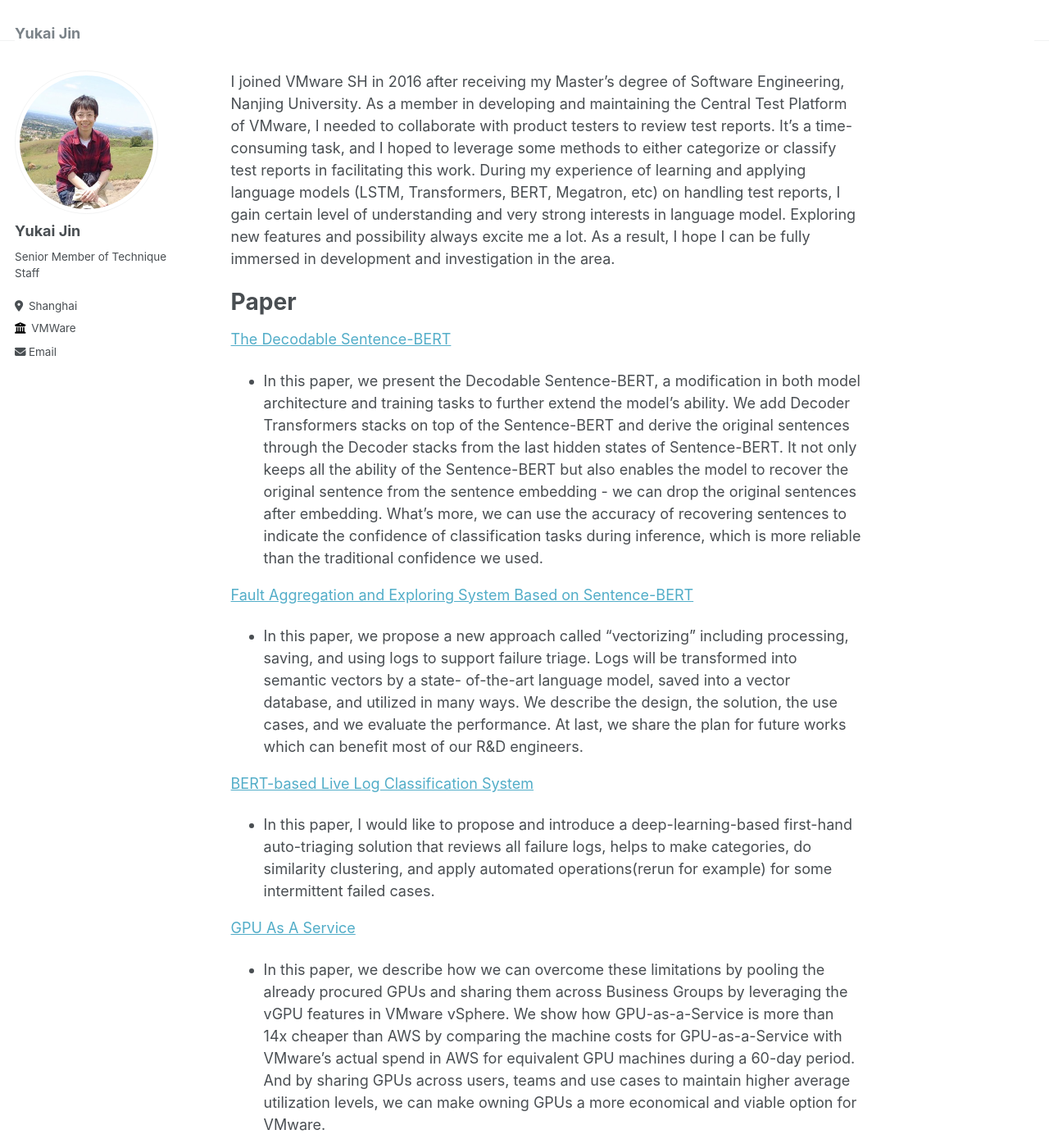
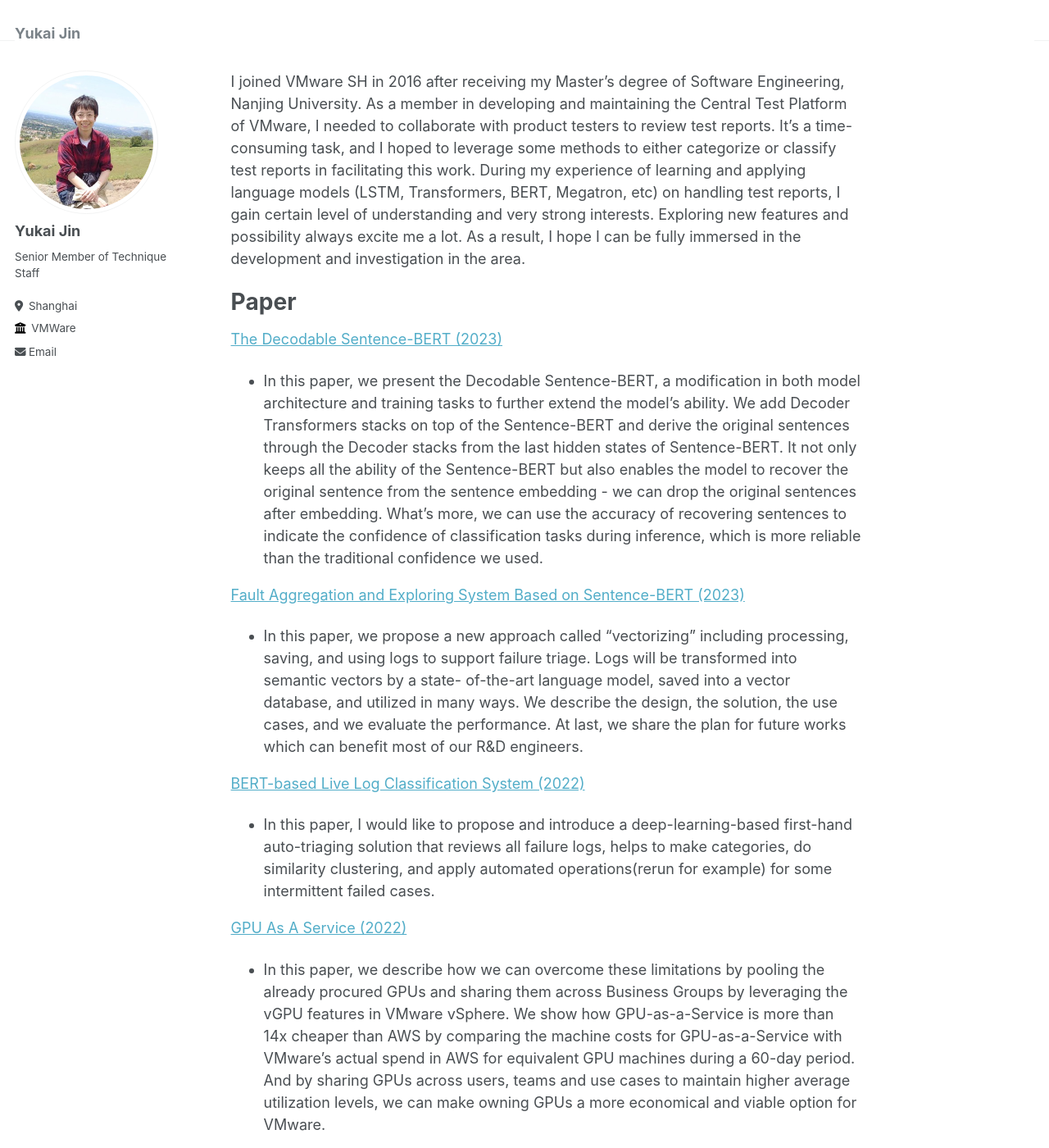
Before and after one commit to yukaijin/yukai.jin.github.io, a Jekyll site: the page built from _pages/about.md, in a window 1280 px wide and 1400 px high. Shown: the whole window at 82% size. Built offline with Jekyll 4.4.1, drawn with Linux system fonts in a browser that asks for light colours; some of the changed text lies outside the part shown.

Commit message:
update date in paper

```diff
--- a/_pages/about.md
+++ b/_pages/about.md
@@ -5,35 +5,36 @@ redirect_from:
   - /about/
   - /about.html
 ---
-I joined VMware SH in 2016 after receiving my Master's degree of Software Engineering, Nanjing University. As a member in developing and maintaining the Central Test Platform of VMware, I needed to collaborate with product testers to review test reports. It's a time-consuming task, and I hoped to leverage some methods to either categorize or classify test reports in facilitating this work. During my experience of learning and applying language models (LSTM, Transformers, BERT, Megatron, etc) on handling test reports, I gain certain level of understanding and very strong interests in language model. Exploring new features and possibility always excite me a lot. As a result, I hope I can be fully immersed in development and investigation in the area.
+I joined VMware SH in 2016 after receiving my Master's degree of Software Engineering, Nanjing University. As a member in developing and maintaining the Central Test Platform of VMware, I needed to collaborate with product testers to review test reports. It's a time-consuming task, and I hoped to leverage some methods to either categorize or classify test reports in facilitating this work. During my experience of learning and applying language models (LSTM, Transformers, BERT, Megatron, etc) on handling test reports, I gain certain level of understanding and very strong interests. Exploring new features and possibility always excite me a lot. As a result, I hope I can be fully immersed in the development and investigation in the area.
+
 
 # Paper
 
-[The Decodable Sentence-BERT](https://yukaijin.github.io/files/2024-The_Decodable_Sentence_BERT_trained_for_VMware_Info-Retrieval_System(5pages).pdf)
+[The Decodable Sentence-BERT (2023)](https://yukaijin.github.io/files/2024-The_Decodable_Sentence_BERT_trained_for_VMware_Info-Retrieval_System(5pages).pdf)
 
 * In this paper, we present the Decodable Sentence-BERT, a modification in both model architecture and training tasks to further extend the model’s ability. We add Decoder Transformers stacks on top of the Sentence-BERT and derive the original sentences through the Decoder stacks from the last hidden states of Sentence-BERT. It not only keeps all the ability of the Sentence-BERT but also enables the model to recover the original sentence from the sentence embedding - we can drop the original sentences after embedding. What’s more, we can use the accuracy of recovering sentences to indicate the confidence of classification tasks during inference, which is more reliable than the traditional confidence we used.
 
-[Fault Aggregation and Exploring System Based on Sentence-BERT](https://yukaijin.github.io/files/2024-vectorizing_your_logs_supports_failure_triage_in_many_ways(5pages).pdf)
+[Fault Aggregation and Exploring System Based on Sentence-BERT (2023)](https://yukaijin.github.io/files/2024-vectorizing_your_logs_supports_failure_triage_in_many_ways(5pages).pdf)
 
 * In this paper, we propose a new approach called “vectorizing” including processing, saving, and using logs to support failure triage. Logs will be transformed into semantic vectors by a state- of-the-art language model, saved into a vector database, and utilized in many ways. We describe the design, the solution, the use cases, and we evaluate the performance. At last, we share the plan for future works which can benefit most of our R&D engineers.
 
-[BERT-based Live Log Classification System](https://yukaijin.github.io/files/2023-live-assistant-paper.pdf)
+[BERT-based Live Log Classification System (2022)](https://yukaijin.github.io/files/2023-live-assistant-paper.pdf)
 
 * In this paper, I would like to propose and introduce a deep-learning-based first-hand auto-triaging solution that reviews all failure logs, helps to make categories, do similarity clustering, and apply automated operations(rerun for example) for some intermittent failed cases.
 
-[GPU As A Service](https://yukaijin.github.io/files/2023-GPU-as-a-Service.pdf)
+[GPU As A Service (2022)](https://yukaijin.github.io/files/2023-GPU-as-a-Service.pdf)
 
 * In this paper, we describe how we can overcome these limitations by pooling the already procured GPUs and sharing them across Business Groups by leveraging the vGPU features in VMware vSphere. We show how GPU-as-a-Service is more than 14x cheaper than AWS by comparing the machine costs for GPU-as-a-Service with VMware’s actual spend in AWS for equivalent GPU machines during a 60-day period. And by sharing GPUs across users, teams and use cases to maintain higher average utilization levels, we can make owning GPUs a more economical and viable option for VMware.
 
-[vBERT in Production: LogBundle Error Classification](https://yukaijin.github.io/files/2021-NimbusErrorClassification_v20200127_final_edition.pdf)
+[vBERT in Production: LogBundle Error Classification (2021)](https://yukaijin.github.io/files/2021-NimbusErrorClassification_v20200127_final_edition.pdf)
 
 * In this paper, we demonstrate an NLP-based system capable of detecting deployment failures, extracting support bundles, determining the top-n candidate ERROR lines, preprocessing those error lines with vNLP, and use a fine-tuned vBERT model achieving an F-Score of 0.9788 to classify the Category and Component for trend tracking and automatic ticket filing in Bugzilla.
 
-[vBERT: From Pretraining to Production](https://yukaijin.github.io/files/2020-vBERT_From_Pretraining_to_Production.pdf)
+[vBERT: From Pretraining to Production (2020)](https://yukaijin.github.io/files/2020-vBERT_From_Pretraining_to_Production.pdf)
 
 * In this paper, we demonstrate the plug-and-play pipeline covering the pretraining, fine-tuning, and serving for vBERT 2020. It turns out vBERT 2020 outperforms its elder counterpart vBERT 2018 in terms of accuracy and F1 scores for specified downstream NLP tasks
 
-[Machine Learning As A Service](https://yukaijin.github.io/files/2018-MachineLearningAsAService.pdf)
+[Machine Learning As A Service (2018)](https://yukaijin.github.io/files/2018-MachineLearningAsAService.pdf)
 
 * In this paper, We present a service of machine learning over container cloud of Kubernetes on infrastructure of VMware internal cloud with CPU and GPU support. The service has user-friendly interface and consists of several micro services to launch TensorFlow container to train models. It aims to manage large computing resources in a center place to reduce company costs; it saves time for developers and data scientists to configure distributed machine learning platform. We present experiments on the performance comparison between CPU, GPU, multiple CPUs on our service.
 
```
